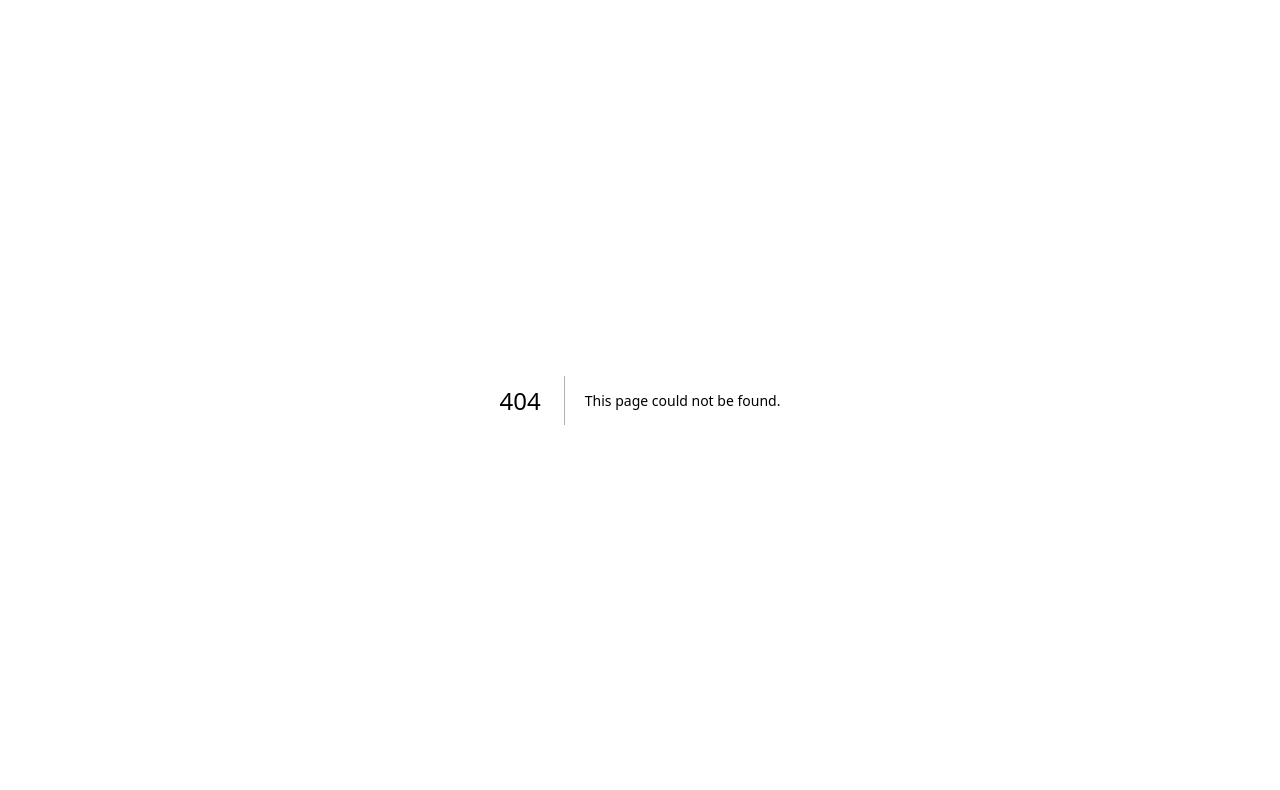
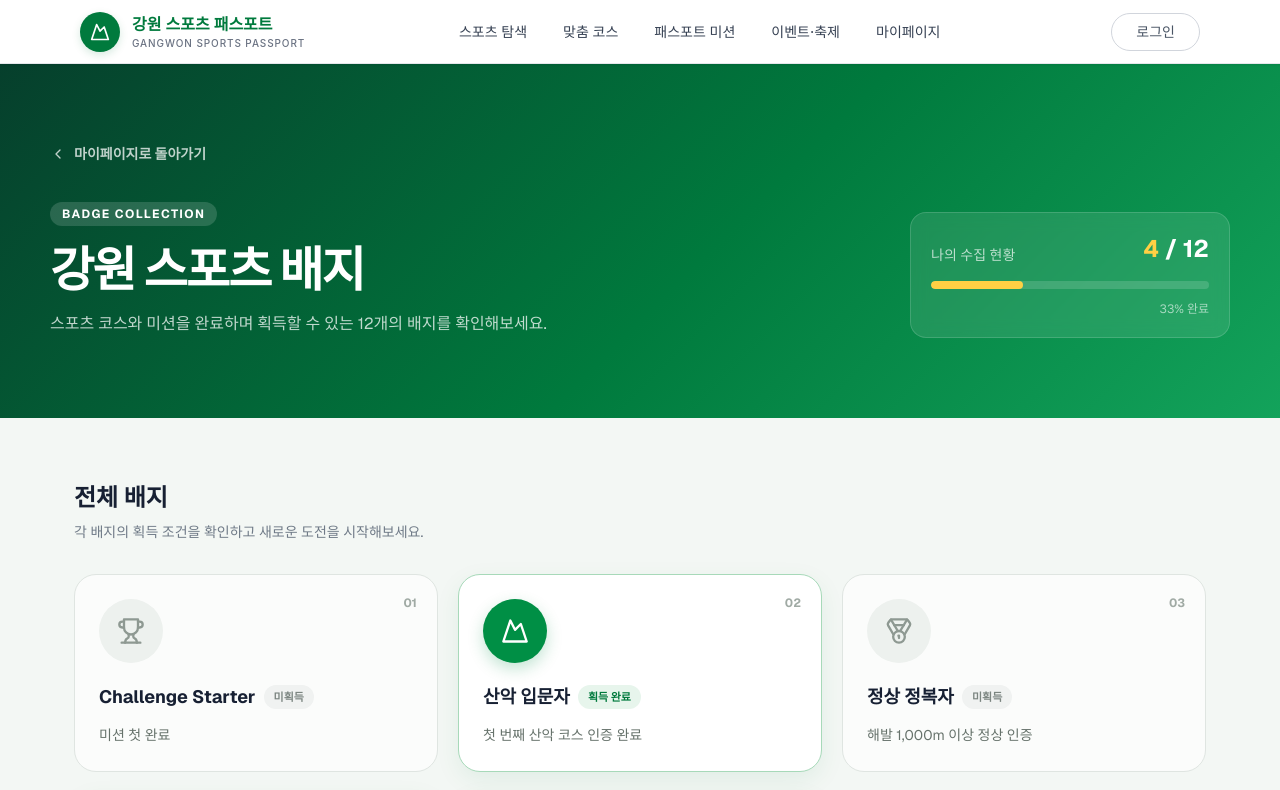
Before and after one commit to snupels/snupel, a Next.js app: page /badges in a window 1280 px wide. Before the commit this address had no page. Shown: the top 790 px of the page. Built offline with nearby package versions, Linux system fonts and the light colour scheme; no server answers.

Commit message:
Add complete badge collection page

```diff
--- /dev/null
+++ b/app/(portal)/badges/page.tsx
@@ -0,0 +1,5 @@
+import { BadgesPage } from "@/components/BadgesPage";
+
+export default function BadgesRoute() {
+  return <BadgesPage />;
+}
--- /dev/null
+++ b/components/BadgesPage.tsx
@@ -0,0 +1,93 @@
+"use client";
+
+import Link from "next/link";
+import { useEffect, useState } from "react";
+import { api } from "@/lib/api/service";
+import { BADGE_CATALOG, DEFAULT_COLLECTED_BADGE_IDS } from "@/lib/badgeCatalog";
+import { AppIcon } from "./AppIcon";
+
+export function BadgesPage() {
+  const [collectedBadgeIds, setCollectedBadgeIds] = useState(DEFAULT_COLLECTED_BADGE_IDS);
+
+  useEffect(() => {
+    if (!api.hasToken()) return;
+    api.collectedBadges
+      .list()
+      .then((badges) => setCollectedBadgeIds(badges.map((badge) => badge.badgeId)))
+      .catch(() => undefined);
+  }, []);
+
+  const collectedCount = BADGE_CATALOG.filter((badge) => collectedBadgeIds.includes(badge.id)).length;
+  const progress = Math.round((collectedCount / BADGE_CATALOG.length) * 100);
+
+  return (
+    <div className="min-h-screen bg-[#f3f7f4] text-[#172033]">
+      <section className="bg-[linear-gradient(135deg,#063f2c_0%,#007a3d_55%,#13a35b_100%)] px-4 py-14 text-white sm:px-6 sm:py-20">
+        <div className="mx-auto max-w-[1180px]">
+          <Link href="/mypage" className="inline-flex items-center gap-2 text-sm font-semibold text-white/75 transition-colors hover:text-white">
+            <AppIcon name="chevronLeft" className="size-4" />
+            마이페이지로 돌아가기
+          </Link>
+          <div className="mt-8 grid gap-8 lg:grid-cols-[1fr_320px] lg:items-end">
+            <div>
+              <span className="inline-flex rounded-full bg-white/15 px-3 py-1 text-xs font-bold tracking-[0.12em]">BADGE COLLECTION</span>
+              <h1 className="mt-5 text-4xl font-bold tracking-[-0.04em] sm:text-5xl">강원 스포츠 배지</h1>
+              <p className="mt-4 max-w-2xl leading-7 text-white/75">스포츠 코스와 미션을 완료하며 획득할 수 있는 12개의 배지를 확인해보세요.</p>
+            </div>
+            <div className="rounded-2xl border border-white/15 bg-white/10 p-5 backdrop-blur">
+              <div className="flex items-end justify-between">
+                <p className="text-sm text-white/70">나의 수집 현황</p>
+                <p className="text-2xl font-bold"><span className="text-[#ffd044]">{collectedCount}</span> / {BADGE_CATALOG.length}</p>
+              </div>
+              <div className="mt-4 h-2 overflow-hidden rounded-full bg-white/15">
+                <div className="h-full rounded-full bg-[#ffd044] transition-[width]" style={{ width: `${progress}%` }} />
+              </div>
+              <p className="mt-3 text-right text-xs text-white/60">{progress}% 완료</p>
+            </div>
+          </div>
+        </div>
+      </section>
+
+      <section className="mx-auto max-w-[1180px] px-4 py-12 sm:px-6 sm:py-16">
+        <div>
+          <h2 className="text-2xl font-bold">전체 배지</h2>
+          <p className="mt-2 text-sm text-[#6f7a87]">각 배지의 획득 조건을 확인하고 새로운 도전을 시작해보세요.</p>
+        </div>
+
+        <div className="mt-8 grid gap-5 sm:grid-cols-2 lg:grid-cols-3">
+          {BADGE_CATALOG.map((badge) => {
+            const collected = collectedBadgeIds.includes(badge.id);
+            return (
+              <article
+                key={badge.id}
+                className={`relative overflow-hidden rounded-[22px] border p-6 transition-transform hover:-translate-y-0.5 ${
+                  collected
+                    ? "border-[#a7d9b9] bg-white shadow-[0_8px_24px_rgba(0,122,61,0.08)]"
+                    : "border-[#dfe5e1] bg-white/70"
+                }`}
+              >
+                <span className="absolute right-5 top-5 text-xs font-bold text-[#a0aaa4]">{String(badge.id).padStart(2, "0")}</span>
+                <div className={`flex size-16 items-center justify-center rounded-full ${
+                  collected ? "bg-[#008f45] text-white shadow-[0_6px_16px_rgba(0,143,69,0.24)]" : "bg-[#edf1ee] text-[#8e9992]"
+                }`}>
+                  <AppIcon name={badge.icon} className="size-7" />
+                </div>
+                <div className="mt-5">
+                  <div className="flex flex-wrap items-center gap-2">
+                    <h3 className="text-lg font-bold">{badge.name}</h3>
+                    <span className={`rounded-full px-2.5 py-1 text-[11px] font-bold ${
+                      collected ? "bg-[#e7f5ec] text-[#007a3d]" : "bg-[#f0f2f1] text-[#7b8580]"
+                    }`}>
+                      {collected ? "획득 완료" : "미획득"}
+                    </span>
+                  </div>
+                  <p className="mt-3 text-sm leading-6 text-[#66726b]">{badge.description}</p>
+                </div>
+              </article>
+            );
+          })}
+        </div>
+      </section>
+    </div>
+  );
+}
--- a/components/MyPassportPage.tsx
+++ b/components/MyPassportPage.tsx
@@ -4,6 +4,7 @@ import Image, { type StaticImageData } from "next/image";
 import Link from "next/link";
 import { useEffect, useState } from "react";
 import { api } from "@/lib/api/service";
+import { BADGE_CATALOG, DEFAULT_COLLECTED_BADGE_IDS } from "@/lib/badgeCatalog";
 import { AppIcon, type AppIconName } from "./AppIcon";
 import heroImage from "@/imports/LandingPage/a0d5da596bc83d9effc7a18d6702727ac6b06d43.png";
 import course1 from "@/imports/LandingPage/205ec17d713405bedcfab3cf69b55f31151a8bf3.png";
@@ -25,14 +26,7 @@ const stamps = [
   { title: "강릉 해변 러닝 코스", place: "강릉", date: "", badge: "러닝 스타터", complete: false },
 ];
 
-const badges: Array<{ name: string; icon: AppIconName; unlocked: boolean }> = [
-  { name: "산악 입문자", icon: "mountain", unlocked: true },
-  { name: "강원 Explorer", icon: "award", unlocked: true },
-  { name: "Wave Rider", icon: "waves", unlocked: true },
-  { name: "트레킹 러버", icon: "activity", unlocked: true },
-  { name: "Challenge Starter", icon: "trophy", unlocked: false },
-  { name: "Snow Rookie", icon: "snowflake", unlocked: false },
-];
+const badgePreviewIds = [2, 10, 5, 4, 1, 7];
 
 const activities: Array<{ date: string; text: string; icon: AppIconName; yellow?: boolean }> = [
   { date: "2026.05.15", text: "설악산 트레일 챌린지 인증 완료", icon: "checkCircle" },
@@ -49,7 +43,7 @@ const recommendations: Array<{ title: string; place: string; level: string; time
 
 export function MyPassportPage() {
   const [liveStats, setLiveStats] = useState(stats);
-  const [badgeCounts, setBadgeCounts] = useState({ collected: 4, total: 24 });
+  const [collectedBadgeIds, setCollectedBadgeIds] = useState(DEFAULT_COLLECTED_BADGE_IDS);
 
   useEffect(() => {
     if (!api.hasToken()) return;
@@ -58,17 +52,21 @@ export function MyPassportPage() {
       api.collectedStamps.list(),
       api.collectedBadges.list(),
       api.activities.list(),
-      api.badges.list(),
-    ]).then(([, collectedStamps, collectedBadges, allActivities, allBadges]) => {
+    ]).then(([, collectedStamps, collectedBadges, allActivities]) => {
       setLiveStats([
         { label: "모은 도장", value: `${collectedStamps.length}개`, icon: "award" },
         { label: "인증한 장소", value: `${allActivities.filter((item) => item.placeName).length}곳`, icon: "mapPin" },
         { label: "참여한 행사", value: `${allActivities.filter((item) => item.category !== "sports").length}개`, icon: "calendar", accent: true },
         { label: "받은 리워드", value: `${collectedBadges.length}개`, icon: "gift" },
       ]);
-      setBadgeCounts({ collected: collectedBadges.length, total: allBadges.length });
+      setCollectedBadgeIds(collectedBadges.map((badge) => badge.badgeId));
     }).catch(() => undefined);
   }, []);
+
+  const badgePreview = badgePreviewIds
+    .map((id) => BADGE_CATALOG.find((badge) => badge.id === id))
+    .filter((badge) => badge !== undefined);
+  const collectedBadgeCount = BADGE_CATALOG.filter((badge) => collectedBadgeIds.includes(badge.id)).length;
 
   return (
     <div className="bg-[#f3f7f4] text-[#172033]">
@@ -110,7 +108,7 @@ export function MyPassportPage() {
         </div>
 
         <aside className="space-y-6">
-          <section className="rounded-[24px] border border-[#e0e7e2] bg-white p-6"><h2 className="text-xl font-bold">나의 배지</h2><div className="mt-6 grid grid-cols-3 gap-5">{badges.map((badge) => <div key={badge.name} className={`text-center ${badge.unlocked ? "" : "opacity-30"}`}><span className={`mx-auto flex size-14 items-center justify-center rounded-full ${badge.unlocked ? "bg-[#008f45] text-white shadow-md" : "bg-[#eef1ef] text-[#9aa39e]"}`}><AppIcon name={badge.icon} className="size-6" /></span><p className="mt-2 text-xs font-semibold leading-5">{badge.name}</p></div>)}</div><p className="mt-6 border-t border-[#edf0ee] pt-5 text-center text-sm text-[#6f7a87]">획득한 배지 <strong className="text-[#008f45]">{badgeCounts.collected}개</strong> · 전체 배지 {badgeCounts.total}개</p><button type="button" className="mt-4 h-10 w-full rounded-xl border border-[#aad2b8] text-sm font-bold text-[#008f45]">전체 배지 보기 ({badgeCounts.total}개)</button></section>
+          <section className="rounded-[24px] border border-[#e0e7e2] bg-white p-6"><h2 className="text-xl font-bold">나의 배지</h2><div className="mt-6 grid grid-cols-3 gap-5">{badgePreview.map((badge) => { const unlocked = collectedBadgeIds.includes(badge.id); return <div key={badge.name} className={`text-center ${unlocked ? "" : "opacity-30"}`}><span className={`mx-auto flex size-14 items-center justify-center rounded-full ${unlocked ? "bg-[#008f45] text-white shadow-md" : "bg-[#eef1ef] text-[#9aa39e]"}`}><AppIcon name={badge.icon} className="size-6" /></span><p className="mt-2 text-xs font-semibold leading-5">{badge.name}</p></div>; })}</div><p className="mt-6 border-t border-[#edf0ee] pt-5 text-center text-sm text-[#6f7a87]">획득한 배지 <strong className="text-[#008f45]">{collectedBadgeCount}개</strong> · 전체 배지 {BADGE_CATALOG.length}개</p><Link href="/badges" className="mt-4 flex h-10 w-full items-center justify-center rounded-xl border border-[#aad2b8] text-sm font-bold text-[#008f45] transition-colors hover:bg-[#f0f8f3]">전체 배지 보기 ({BADGE_CATALOG.length}개)</Link></section>
           <section className="rounded-[24px] border border-[#e0e7e2] bg-white p-6"><h2 className="text-xl font-bold">최근 방문 인증</h2><div className="mt-6 space-y-6">{activities.map((activity) => <div key={activity.date + activity.text} className="flex gap-3"><span className={`flex size-9 shrink-0 items-center justify-center rounded-full ${activity.yellow ? "bg-[#fff5d9] text-[#d99f00]" : "bg-[#e7f4ec] text-[#008f45]"}`}><AppIcon name={activity.icon} className="size-4" /></span><div><p className="text-xs text-[#8a9490]">{activity.date}</p><p className="mt-1 text-sm font-semibold leading-5">{activity.text}</p></div></div>)}</div><button type="button" className="mt-6 h-10 w-full border-t border-[#edf0ee] pt-4 text-sm font-bold text-[#008f45]">전체 활동 보기</button></section>
         </aside>
       </section>
--- /dev/null
+++ b/lib/badgeCatalog.ts
@@ -0,0 +1,25 @@
+import type { AppIconName } from "@/components/AppIcon";
+
+export type BadgeDefinition = {
+  id: number;
+  name: string;
+  description: string;
+  icon: AppIconName;
+};
+
+export const BADGE_CATALOG: BadgeDefinition[] = [
+  { id: 1, name: "Challenge Starter", description: "미션 첫 완료", icon: "trophy" },
+  { id: 2, name: "산악 입문자", description: "첫 번째 산악 코스 인증 완료", icon: "mountain" },
+  { id: 3, name: "정상 정복자", description: "해발 1,000m 이상 정상 인증", icon: "medal" },
+  { id: 4, name: "트레킹 러버", description: "트레킹 코스 3회 인증 완료", icon: "activity" },
+  { id: 5, name: "Wave Rider", description: "해양 스포츠 코스 인증 완료", icon: "waves" },
+  { id: 6, name: "Water Adventurer", description: "내륙 수상 스포츠 코스 인증 완료", icon: "zap" },
+  { id: 7, name: "Snow Rookie", description: "설상 스포츠 코스 인증 완료", icon: "snowflake" },
+  { id: 8, name: "Pedal Explorer", description: "자전거 코스 인증 완료", icon: "person" },
+  { id: 9, name: "Run Gangwon", description: "러닝 코스 인증 완료", icon: "flame" },
+  { id: 10, name: "강원 Explorer", description: "강원도 3개 지역 방문 인증", icon: "map" },
+  { id: 11, name: "선라이즈 헌터", description: "일출 명소 인증 완료", icon: "cloudSun" },
+  { id: 12, name: "Multi Sports Player", description: "서로 다른 스포츠 3종 인증 완료", icon: "dumbbell" },
+];
+
+export const DEFAULT_COLLECTED_BADGE_IDS = [2, 4, 5, 10];
```
